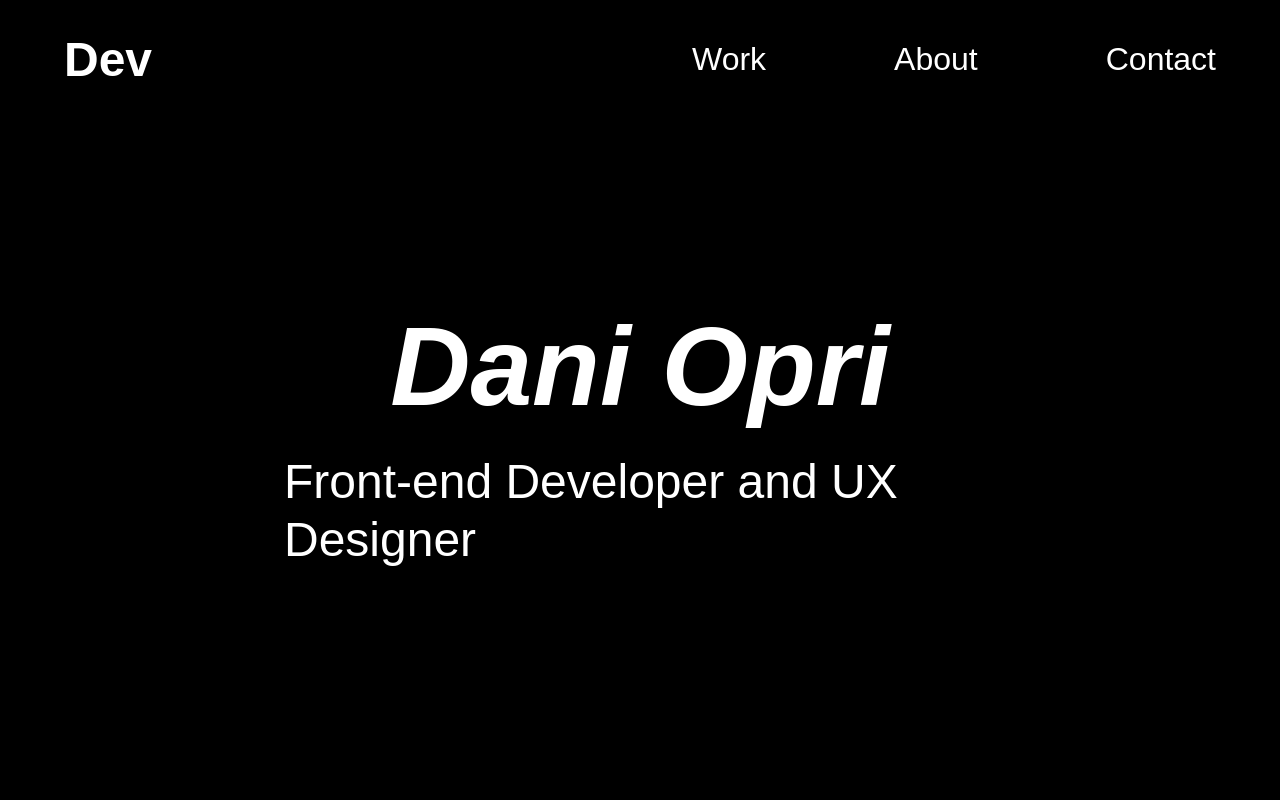
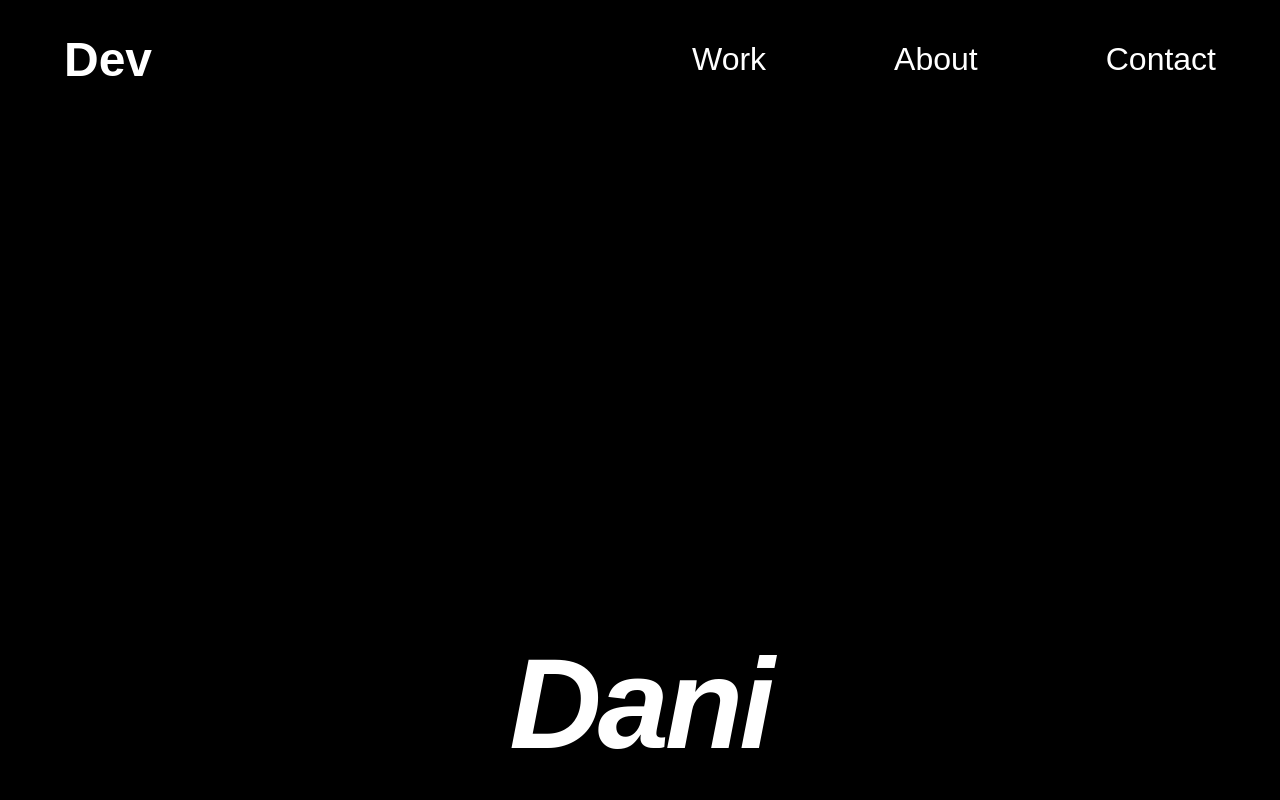
Before and after one commit to d-opri/d-opri.github.io, a Next.js app: page / in a window 1280 px wide. Shown: the top 800 px of the page. Built offline with nearby package versions, Linux system fonts and the light colour scheme; a web font is replaced by a local one.

Commit message:
style contact form

```diff
--- a/components/Hero.js
+++ b/components/Hero.js
@@ -1,22 +1,46 @@
 import styled from "styled-components";
-import { StyledHeading, StyledSubHeading } from "./Fonts";
 
 const Container = styled.header`
   display: flex;
   flex-direction: column;
   align-items: center;
-  padding: 300px 284px;
+  text-align: center;
+  position: center;
+  padding: 18rem 15rem;
   gap: 19px;
   position: relative;
+  height: 100vh;
+  h1 {
+    font-size: clamp(3rem, 10vw, 5rem);
+    letter-spacing: -4px;
+    line-height: 1.2em;
+    font-style: italic;
+    font-weight: 600;
+    line-height: 8rem;
+  }
+  p {
+    font-size: clamp(1rem, 5vw, 2rem);
+    font-weight: 500;
+    line-height: 58px;
+  }
+  @media screen and (max-width: 500px) {
+    padding: 5rem 4rem;
+
+    h1 {
+      font-weight: 500;
+      line-height: 3rem;
+    }
+    p {
+      font-weight: 400;
+    }
+  }
 `;
 
-const Hero = () => {
+export default function Hero() {
   return (
     <Container>
-      <StyledHeading> Dani Opri</StyledHeading>
-      <StyledSubHeading> Front-end Developer and UX Designer</StyledSubHeading>
+      <h1> Dani Opri</h1>
+      <p> Front-end Developer and UX Designer</p>
     </Container>
   );
-};
-
-export default Hero;
+}
--- a/components/Navbar.js
+++ b/components/Navbar.js
@@ -4,22 +4,26 @@ import styled from "styled-components";
 
 export default function Navbar() {
   const [toggleMenue, setToggleMenue] = useState(false);
-  const [screenSize, setScreenSize] = useState(window.innerWidth);
-
-  useEffect(() => {
-    const changeWidth = () => {
-      setScreenSize(window.innerWidth);
-    };
-
-    window.addEventListener("resize", changeWidth);
-    return () => {
-      window.removeEventListener("resize", changeWidth);
-    };
-  }, []);
+  const [width, setWidth] = useState(0);
 
   const toggleNav = () => {
     setToggleMenue(!toggleMenue);
   };
+
+  const handleWindowResize = () => {
+    setWidth(window.innerWidth);
+  };
+
+  useEffect(() => {
+    handleWindowResize();
+
+    window.addEventListener("resize", handleWindowResize);
+
+    return () => {
+      window.removeEventListener("resize", handleWindowResize);
+    };
+  }, []);
+
   return (
     <StyledNav>
       <StyledLink href="/">
@@ -28,7 +32,7 @@ export default function Navbar() {
       <button type="button" onClick={toggleNav}>
         X
       </button>
-      {(toggleMenue || screenSize > 500) && (
+      {(toggleMenue || width > 500) && (
         <ul>
           <li>
             <Link href="/">Work</Link>
@@ -44,28 +48,6 @@ export default function Navbar() {
     </StyledNav>
   );
 }
-
-// const StyledNav = styled.nav`
-//   display: flex;
-//   justify-content: space-between;
-//   align-items: center;
-//   position: sticky;
-//   padding: 1rem 2rem;
-//   backdrop-filter: blur(10px);
-//   background-color: rgba(0, 0, 0, 0.7);
-//   flex: 0 0 auto;
-//   flex-flow: row nowrap;
-//   left: 0px;
-//   top: 0px;
-//   width: 100%;
-//   z-index: 1;
-// `;
-
-// const StyledList = styled.ul`
-//   display: flex;
-//   gap: 4rem;
-//   list-style: none;
-// `;
 
 const StyledNav = styled.nav`
     display: flex;
```
Also changed, not shown: components/ContactForm.js (+22 -6 lines).
